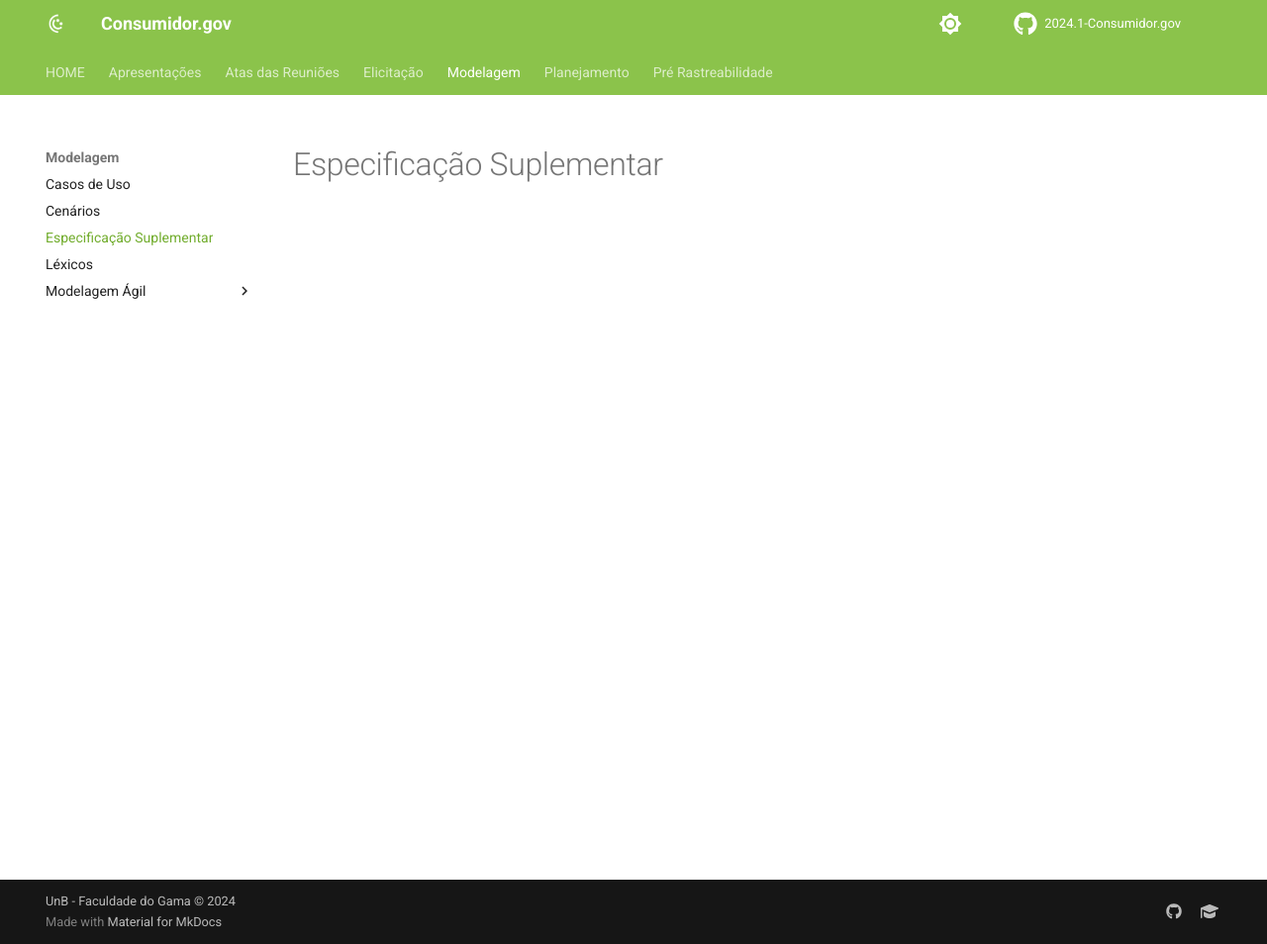
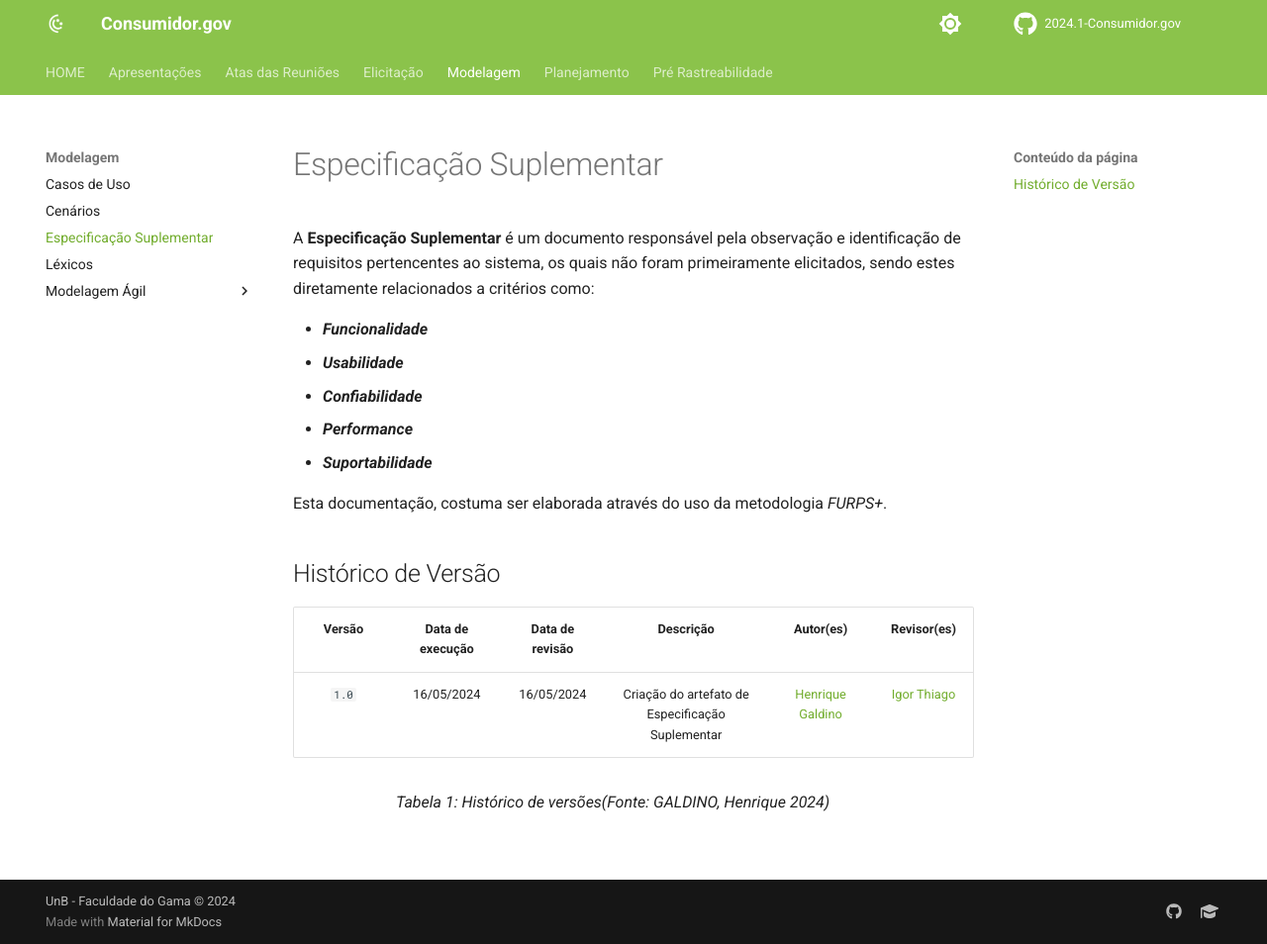
Before and after one commit to Requisitos-de-Software/2024.1-Grupo08, an MkDocs documentation site: the page built from docs/Modelagem/especsuplementar.md, in a window 1280 px wide and 954 px high. Shown: the whole window at 99% size. Built offline with MkDocs 1.6.1 and Material for MkDocs 9.7.7, drawn with Linux system fonts in a browser that asks for light colours; comment, search, counter and statistics services are not loaded.

Commit message:
criando especificação suplementar

```diff
--- a/docs/Modelagem/especsuplementar.md
+++ b/docs/Modelagem/especsuplementar.md
@@ -1 +1,21 @@
 # Especificação Suplementar
+
+A **Especificação Suplementar** é um documento responsável pela observação e identificação de requisitos pertencentes ao sistema, os quais não foram primeiramente elicitados, sendo estes diretamente relacionados a critérios como:
+
+- ***Funcionalidade***
+- ***Usabilidade***
+- ***Confiabilidade***
+- ***Performance***
+- ***Suportabilidade***
+
+Esta documentação, costuma ser elaborada através do uso da metodologia *FURPS+*.
+
+
+## Histórico de Versão
+| Versão | Data de execução | Data de revisão |  Descrição            | Autor(es)         | Revisor(es)  |
+| :------: | :----------: | :--------: | :--------------------: | :-------------: | :----------: |
+| `1.0` | 16/05/2024  | 16/05/2024 | Criação do artefato de Especificação Suplementar | [Henrique Galdino](https://github.com/hgaldino05) | [Igor Thiago](https://github.com/alladin-51) |
+<div align="center">
+<figcaption align="left">Tabela 1: Histórico de versões(Fonte: GALDINO, Henrique 2024)</figcaption>
+</div>
+<br/>
```
